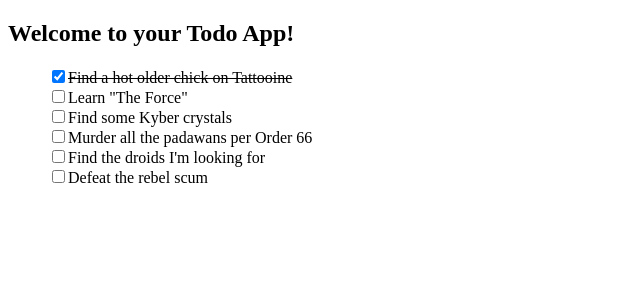
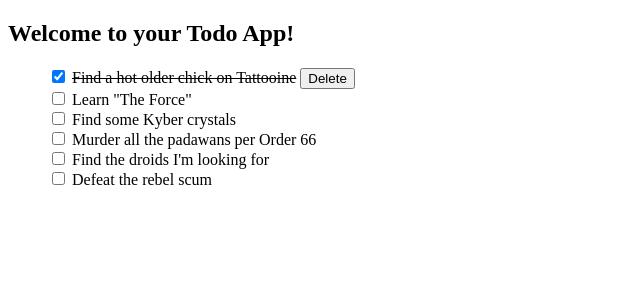
Before and after one commit to bloominstituteoftechnology/web-module-project-class-components, a React (Create React App) app: page / in a window 1280 px wide. Both pictures are taken after a click on the checkbox 58 px from the left and 76 px from the top of the page. Shown: the top 300 px of the page, without its empty margins (0-640 px from the left). Built offline with nearby package versions, Linux system fonts and the light colour scheme; the HTML template or start-up script is replaced by a standard one.

Commit message:
Adds delete button to completed tasks

```diff
--- a/src/components/Todo.jsx
+++ b/src/components/Todo.jsx
@@ -1,11 +1,36 @@
-import React, { Component } from 'react';
+import React, { Component } from "react";
 
 class Todo extends Component {
-
-    render(props) {
-        const {task, id, completed} = this.props.todo;
-        return ( <li style={completed ? {textDecoration: "line-through"} : {textDecoration: "none"}} ><input type="checkbox" checked={completed} onChange={e=>this.props.toggleCompleted(e,id)} />{task}</li> );
-    }
+  render(props) {
+    const { task, id, completed } = this.props.todo;
+    return (
+      <li>
+        <input
+          type="checkbox"
+          checked={completed}
+          onChange={(e) => this.props.toggleCompleted(e, id)}
+        />
+        {" "}
+        <span
+          style={
+            completed
+              ? { textDecoration: "line-through" }
+              : { textDecoration: "none" }
+          }
+        >{task}</span>
+        {" "}
+        <button
+          style={
+            completed
+              ? { display: "inline", textDecoration: "none" }
+              : { display: "none" }
+          }
+        >
+          Delete
+        </button>
+      </li>
+    );
+  }
 }
 
 export default Todo;
```
Also changed, not shown: 1 other file (tests, documents, lock files or other folders).
